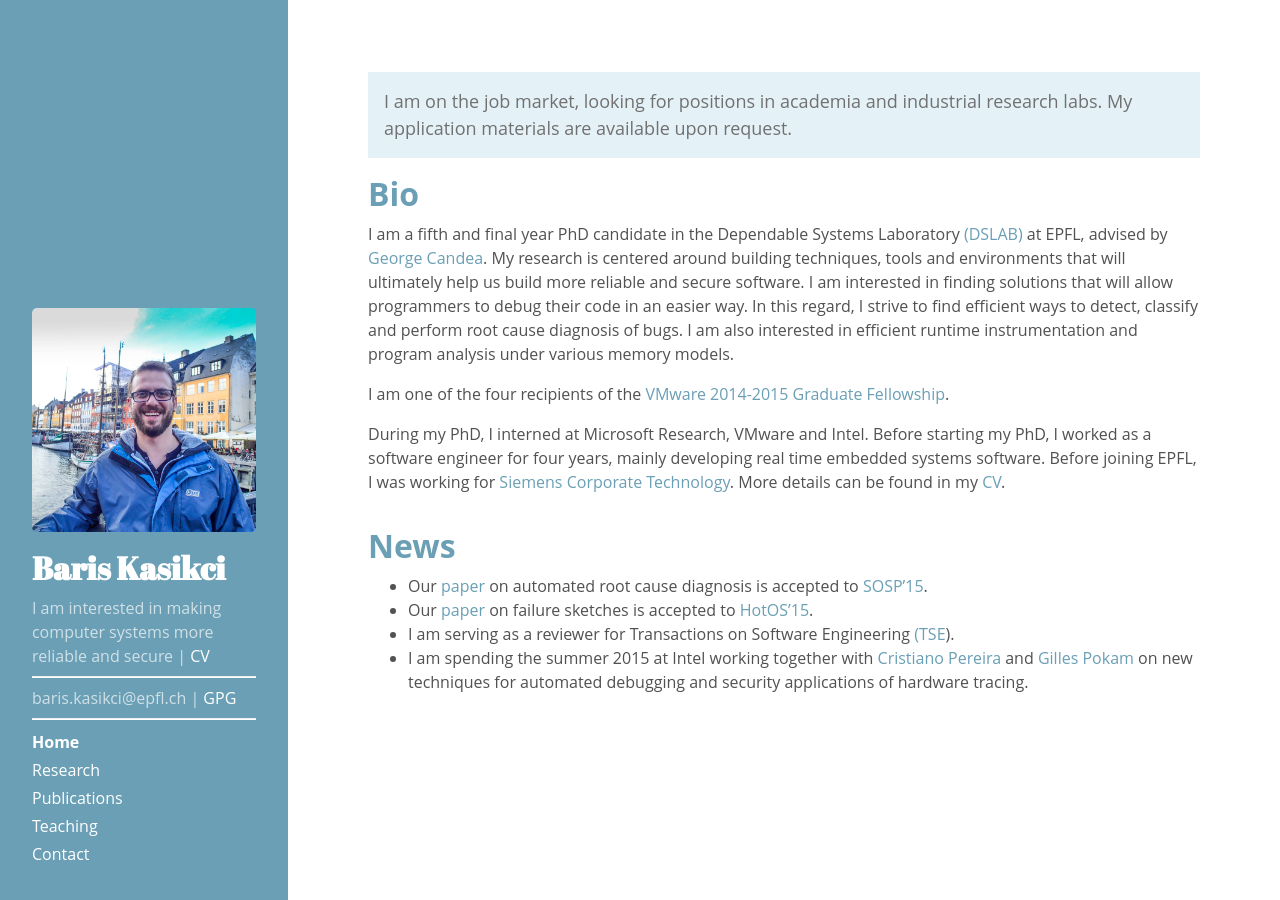
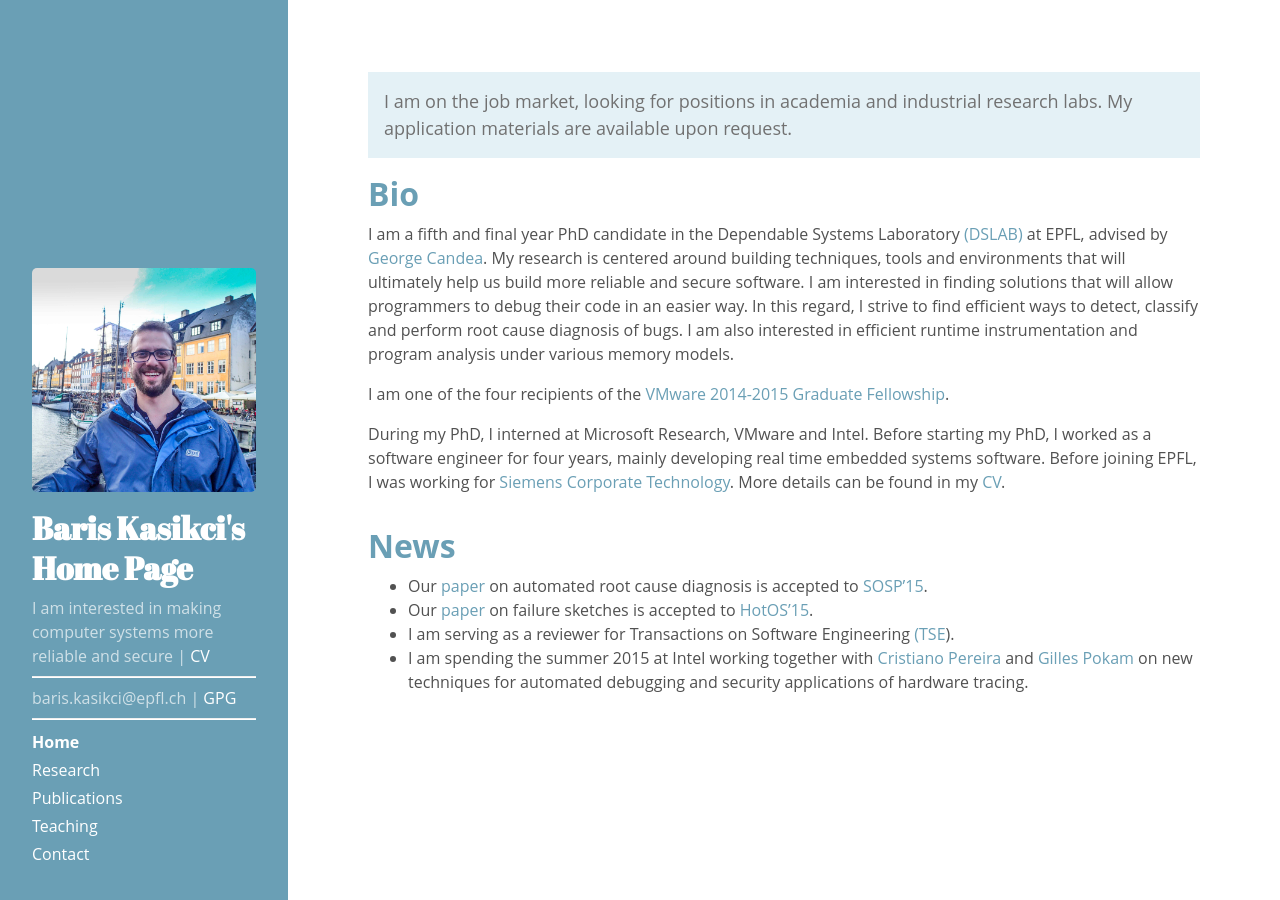
Before and after one commit to kasikci/kasikci.github.io, a Jekyll site: the page built from index.html, in a window 1280 px wide. Built offline with Jekyll 4.4.1, drawn with Linux system fonts in a browser that asks for light colours; Markdown is read by kramdown in place of the engine named in the settings; the list of posts is cut into pages by our own code.

Commit message:
modify the title

```diff
--- a/_config.yml
+++ b/_config.yml
@@ -7,7 +7,7 @@ permalink:        pretty
 relative_permalinks: true
 
 # Setup
-title:            Baris Kasikci
+title:            Baris Kasikci's Home Page
 tagline:
 description:      'I am interested in making computer systems more reliable and secure'
 url:
```
